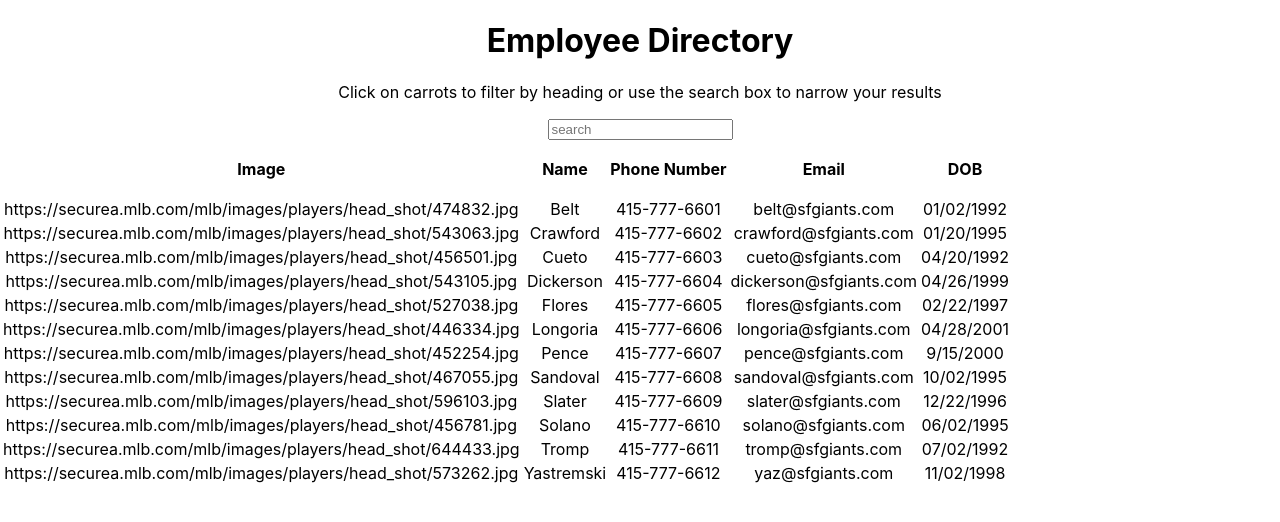
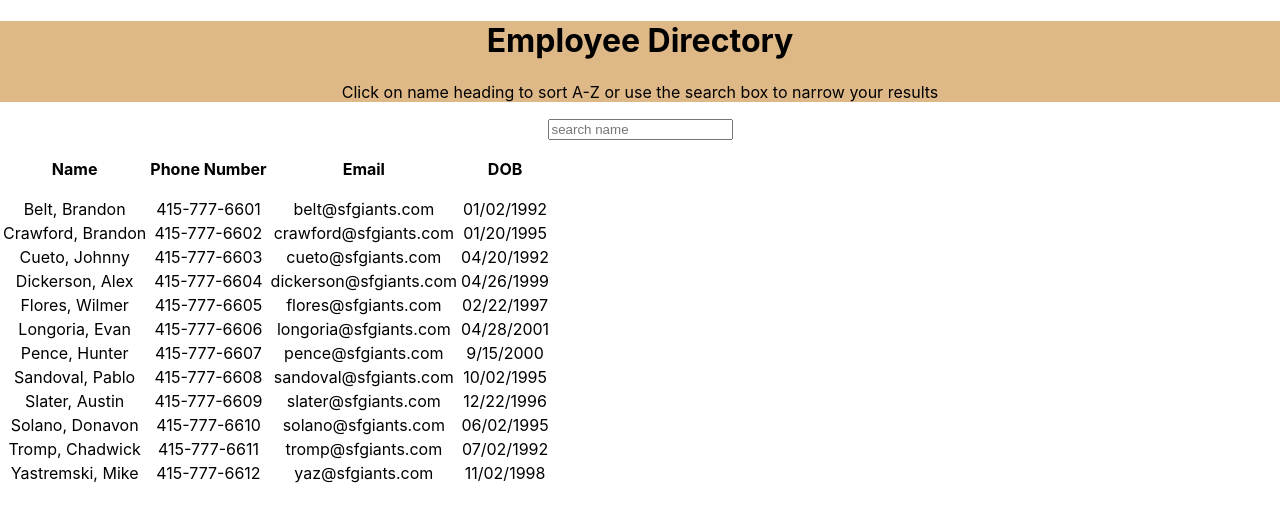
Before and after one commit to jdavis3333/employee_directory, a React (Create React App) app: page / in a window 1280 px wide. Shown: the top 522 px of the page. Built offline with nearby package versions, Linux system fonts and the light colour scheme.

Commit message:
updated jumbotron and removed image header

```diff
--- a/package.json
+++ b/package.json
@@ -1,9 +1,12 @@
 {
+  "homepage": "http://jdavis3333.github.io/employee_directory/",
   "name": "employee_directory",
   "version": "1.0.0",
   "description": "employee directory",
   "main": "index.js",
   "scripts": {
+    "predeploy": "npm run build",
+    "deploy": "gh-pages -d build",
     "test": "echo \"Error: no test specified\" && exit 1",
     "start": "react-scripts start",
     "build": "react-scripts build"
@@ -40,5 +43,8 @@
       "last 1 firefox version",
       "last 1 safari version"
     ]
+  },
+  "devDependencies": {
+    "gh-pages": "^3.1.0"
   }
 }
--- a/src/App.css
+++ b/src/App.css
@@ -36,3 +36,7 @@
     transform: rotate(360deg);
   }
 }
+
+.container {
+  text-align: center;
+}
--- a/src/App.js
+++ b/src/App.js
@@ -61,12 +61,13 @@
       <div className="App" >
         <MyJumbotron />
         <Container fluid>
-          <Form.Control value={this.state.search} onChange={this.searchName} type="text" placeholder="search" />
+          <Form.Control value={this.state.search} onChange={this.searchName} type="text" placeholder="search name" />
         </Container>
+        <Container fluid>
           <table>
             <thead>
               <tr>
-              <th>Image</th>
+                {/* <th>Image</th> */}
                 <th>
                   <p
                     onClick={this.sortName}
@@ -82,6 +83,7 @@
               data={this.state.data}
               sortBy={this.sortBy} />
           </table>
+        </Container>
       </div>
     );
   }
--- a/src/components/employee-table/index.js
+++ b/src/components/employee-table/index.js
@@ -7,7 +7,7 @@
                 {
                     props.data.map((row,key) => (
                         <tr key={key}>
-                            <td>{row.image}</td>
+                            {/* <td>{row.image}</td> */}
                             <td>{row.name}</td>
                             <td>{row.phone_number}</td>
                             <td>{row.email_address}</td>
--- a/src/components/jumbotron/index.js
+++ b/src/components/jumbotron/index.js
@@ -8,7 +8,7 @@
             <Container>
                 <h1>Employee Directory</h1>
                 <p>
-                    Click on carrots to filter by heading or use the search box to narrow your results
+                    Click on name heading to sort A-Z or use the search box to narrow your results
                 </p>
             </Container>
         </Jumbotron>
--- a/src/components/jumbotron/style.css
+++ b/src/components/jumbotron/style.css
@@ -0,0 +1,3 @@
+.jumbotron {
+    background-color: burlywood;
+}
--- a/src/giants.json
+++ b/src/giants.json
@@ -1,7 +1,7 @@
 [
     {
         "id": 1,
-        "name": "Belt",
+        "name": "Belt, Brandon",
         "phone_number": "415-777-6601",
         "email_address": "belt@sfgiants.com",
         "birthday": "01/02/1992",
@@ -9,7 +9,7 @@
     },
     {
         "id": 2,
-        "name": "Crawford",
+        "name": "Crawford, Brandon",
         "phone_number": "415-777-6602",
         "email_address": "crawford@sfgiants.com",
         "birthday": "01/20/1995",
@@ -17,7 +17,7 @@
     },
     {
         "id": 3,
-        "name": "Cueto",
+        "name": "Cueto, Johnny",
         "phone_number": "415-777-6603",
         "email_address": "cueto@sfgiants.com",
         "birthday": "04/20/1992",
@@ -25,7 +25,7 @@
     },
     {
         "id": 4,
-        "name": "Dickerson",
+        "name": "Dickerson, Alex",
         "phone_number": "415-777-6604",
         "email_address": "dickerson@sfgiants.com",
         "birthday": "04/26/1999",
@@ -33,7 +33,7 @@
     },
     {
         "id": 5,
-        "name": "Flores",
+        "name": "Flores, Wilmer",
         "phone_number": "415-777-6605",
         "email_address": "flores@sfgiants.com",
         "birthday": "02/22/1997",
@@ -41,7 +41,7 @@
     },
     {
         "id": 6,
-        "name": "Longoria",
+        "name": "Longoria, Evan",
         "phone_number": "415-777-6606",
         "email_address": "longoria@sfgiants.com",
         "birthday": "04/28/2001",
@@ -49,7 +49,7 @@
     },
     {
         "id": 7,
-        "name": "Pence",
+        "name": "Pence, Hunter",
         "phone_number": "415-777-6607",
         "email_address": "pence@sfgiants.com",
         "birthday": "9/15/2000",
@@ -57,7 +57,7 @@
     },
     {
         "id": 8,
-        "name": "Sandoval",
+        "name": "Sandoval, Pablo",
         "phone_number": "415-777-6608",
         "email_address": "sandoval@sfgiants.com",
         "birthday": "10/02/1995",
@@ -65,7 +65,7 @@
     },
     {
         "id": 9,
-        "name": "Slater",
+        "name": "Slater, Austin",
         "phone_number": "415-777-6609",
         "email_address": "slater@sfgiants.com",
         "birthday": "12/22/1996",
@@ -73,7 +73,7 @@
     },
     {
         "id": 10,
-        "name": "Solano",
+        "name": "Solano, Donavon",
         "phone_number": "415-777-6610",
         "email_address": "solano@sfgiants.com",
         "birthday": "06/02/1995",
@@ -81,7 +81,7 @@
     },
     {
         "id": 11,
-        "name": "Tromp",
+        "name": "Tromp, Chadwick",
         "phone_number": "415-777-6611",
         "email_address": "tromp@sfgiants.com",
         "birthday": "07/02/1992",
@@ -89,7 +89,7 @@
     },
     {
         "id": 12,
-        "name": "Yastremski",
+        "name": "Yastremski, Mike",
         "phone_number": "415-777-6612",
         "email_address": "yaz@sfgiants.com",
         "birthday": "11/02/1998",
```
Also changed, not shown: 2 other files (tests, documents, lock files or other folders). Lines whose indentation alone changed are shown as unchanged.
